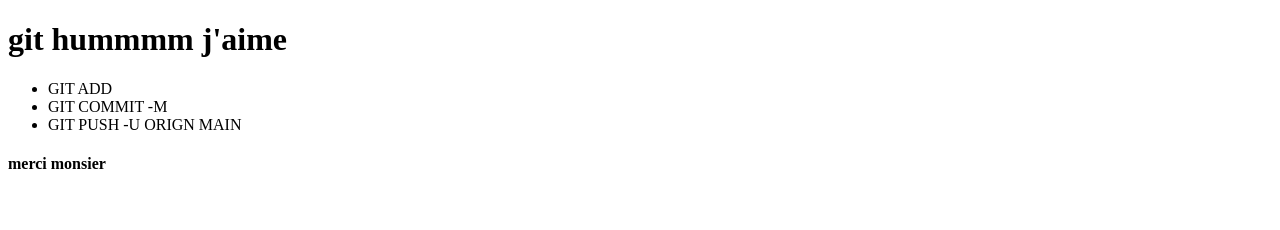
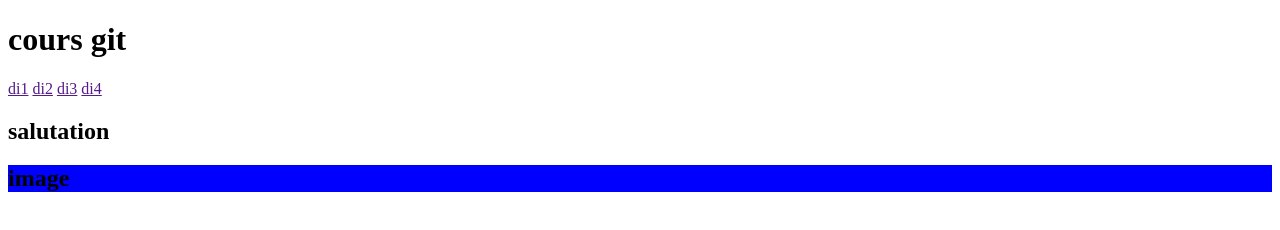
Before and after one commit to brinfa/git, a plain HTML site: page index.html in a window 1280 px wide. Drawn offline with Linux system fonts and the light colour scheme.

Commit message:
branche devrlop

```diff
--- /dev/null
+++ b/asset/style.css
@@ -0,0 +1,4 @@
+#picture
+{
+    background: blue;
+}
--- a/index.html
+++ b/index.html
@@ -4,17 +4,32 @@
     <meta charset="UTF-8">
     <meta http-equiv="X-UA-Compatible" content="IE=edge">
     <meta name="viewport" content="width=device-width, initial-scale=1.0">
+    <link rel="stylesheet" href="./asset/style.css">
     <title>Document</title>
 
 </head>
 <body>
-    <h1>git hummmm j'aime </h1>
-    <UL>
-        <LI>GIT ADD</LI>
-        <LI>GIT COMMIT -M </LI>
-        <LI>GIT PUSH -U ORIGN MAIN</LI>
-    </UL>
-    <h4> merci monsier</h4>
+    <header>
+        <h1>cours git</h1>
+       <nav>
+        <a href="">di1</a>
+        <a href="">di2</a>
+        <a href="">di3</a>
+        <a href="">di4</a>
+       </nav>
+    </header>
+    <main>
+        <section>
+            <h1>salutation</h1>
+
+        </section>
+        <section id="picture">
+            <h1>image</h1>
+        </section>
+
+
+    </main>
+
 
 </body>
 </html>
```
